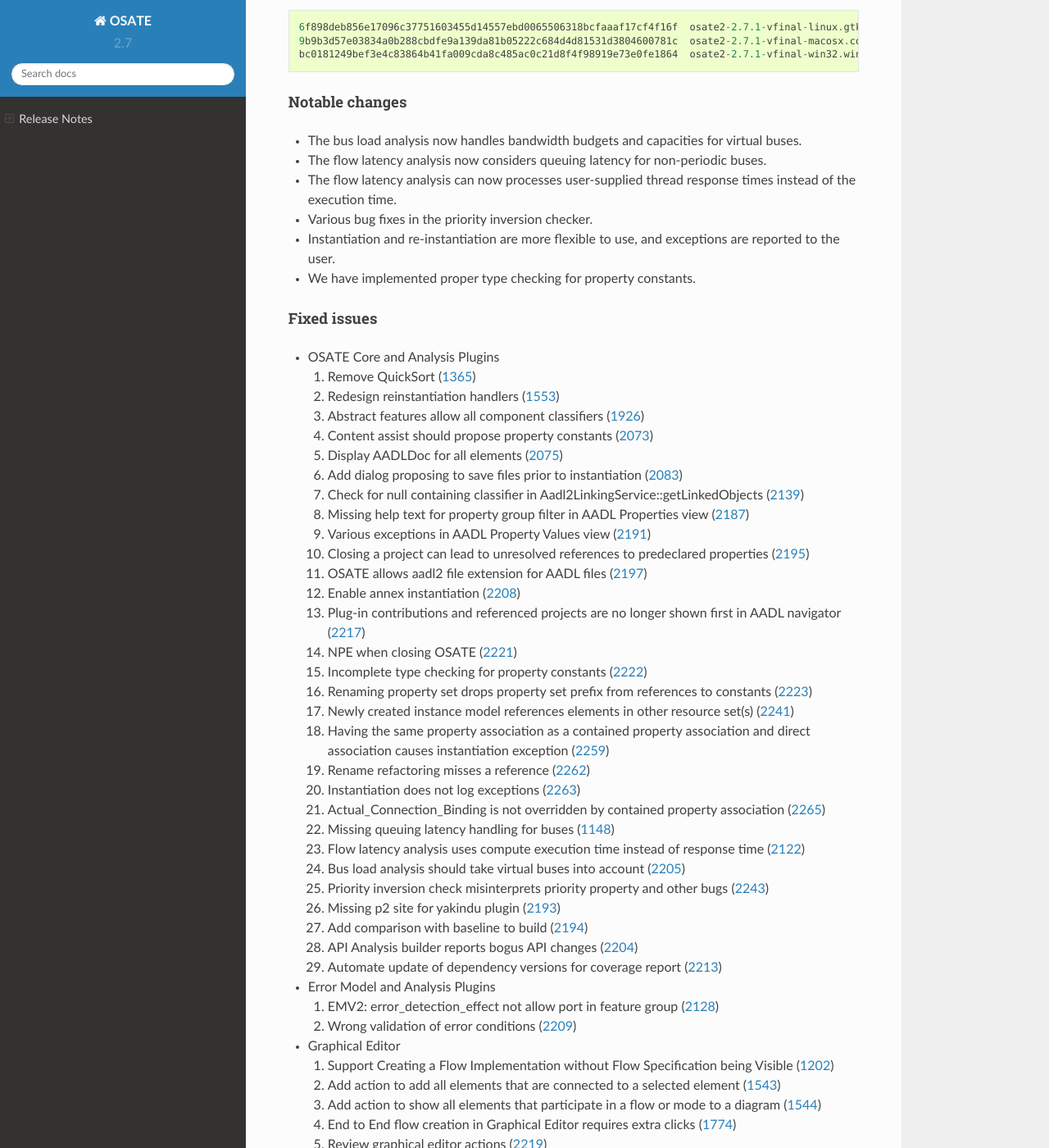
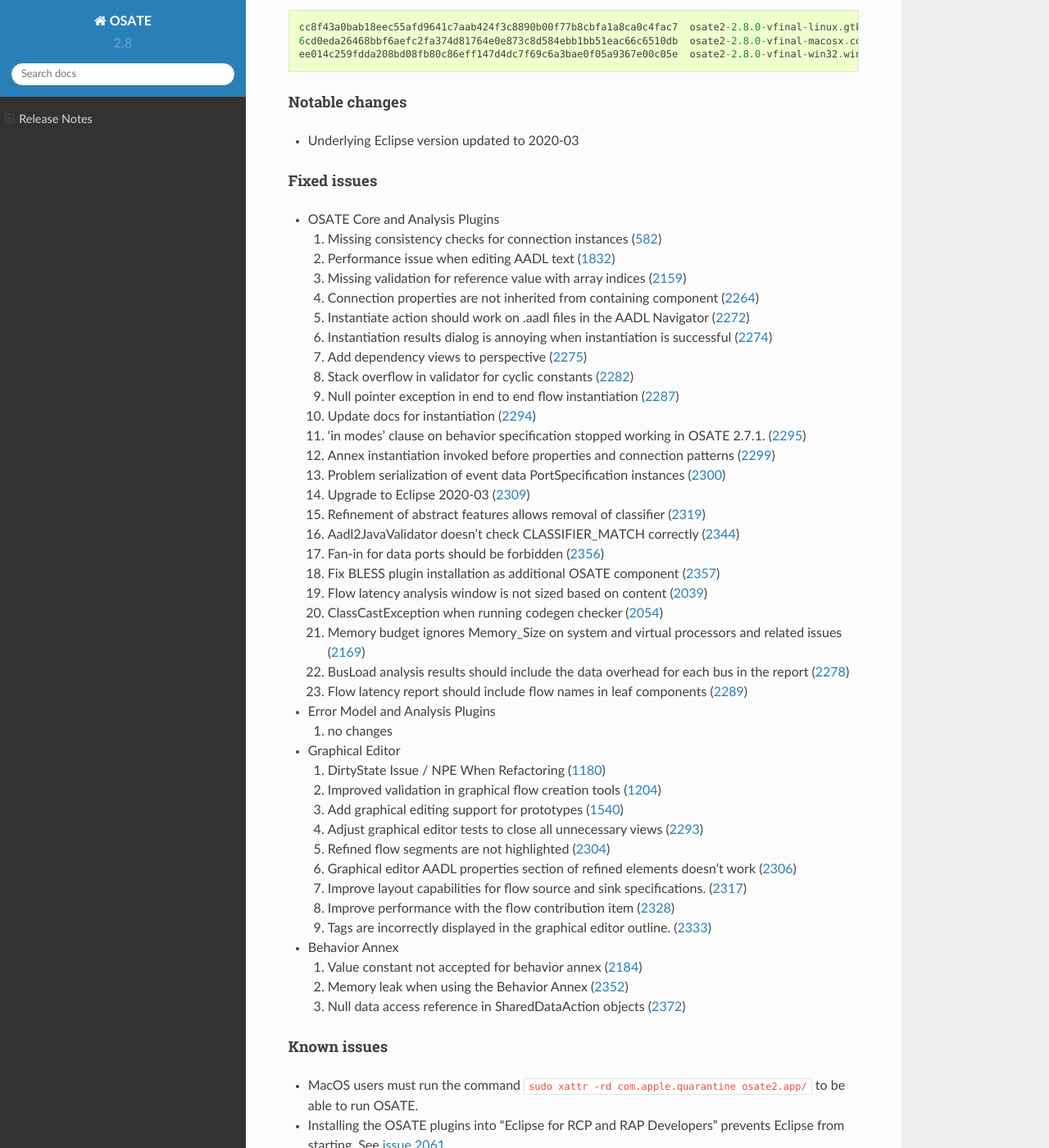
Before and after one commit to osate/website, a Sphinx documentation site: the page built from source/osate-releases.md, in a window 1280 px wide and 1400 px high, scrolled down 518 px. Shown: the whole window at 82% size. Built offline with Sphinx 7.4.7 and the Read the Docs theme 2.0.0, drawn with Linux system fonts in a browser that asks for light colours; some of the changed text lies outside the part shown.

Commit message:
Release 2.8.0

````diff
--- a/source/conf.py
+++ b/source/conf.py
@@ -65,9 +65,9 @@
 # built documents.
 #
 # The short X.Y version.
-version = u'2.7'
+version = u'2.8'
 # The full version, including alpha/beta/rc tags.
-release = u'2.7.1'
+release = u'2.8.0'
 
 # The language for content autogenerated by Sphinx. Refer to documentation
 # for a list of supported languages.
--- a/source/osate-releases.md
+++ b/source/osate-releases.md
@@ -1,6 +1,77 @@
 # Release Notes
 
 ## Stable Releases
+
+### Version 2.8.0
+
+#### Release
+
+  - **GIT tag**: 2.8.0-RELEASE
+  - **Release date**: July 9, 2020
+  - **Eclipse base version**: 2020-03
+  - **Java version**: Java 8
+  - **Eclipse Update-Site**: <http://osate-build.sei.cmu.edu/download/osate/stable/2.8.0/updates>
+  - **Download URL**: <http://osate-build.sei.cmu.edu/download/osate/stable/2.8.0/products>
+
+#### SHA256 Hashes for the downloads
+```
+cc8f43a0bab18eec55afd9641c7aab424f3c8890b00f77b8cbfa1a8ca0c4fac7  osate2-2.8.0-vfinal-linux.gtk.x86_64.tar.gz
+6cd0eda26468bbf6aefc2fa374d81764e0e873c8d584ebb1bb51eac66c6510db  osate2-2.8.0-vfinal-macosx.cocoa.x86_64.tar.gz
+ee014c259fdda208bd08fb80c86eff147d4dc7f69c6a3bae0f05a9367e00c05e  osate2-2.8.0-vfinal-win32.win32.x86_64.zip
+```
+
+#### Notable changes
+
+ * Underlying Eclipse version updated to 2020-03
+
+#### Fixed issues
+
+ * OSATE Core and Analysis Plugins
+    1. Missing consistency checks for connection instances ([582](https://github.com/osate/osate2/issues/582))
+    1. Performance issue when editing AADL text ([1832](https://github.com/osate/osate2/issues/1832))
+    1. Missing validation for reference value with array indices ([2159](https://github.com/osate/osate2/issues/2159))
+    1. Connection properties are not inherited from containing component ([2264](https://github.com/osate/osate2/issues/2264))
+    1. Instantiate action should work on .aadl files in the AADL Navigator ([2272](https://github.com/osate/osate2/issues/2272))
+    1. Instantiation results dialog is annoying when instantiation is successful ([2274](https://github.com/osate/osate2/issues/2274))
+    1. Add dependency views to perspective ([2275](https://github.com/osate/osate2/issues/2275))
+    1. Stack overflow in validator for cyclic constants ([2282](https://github.com/osate/osate2/issues/2282))
+    1. Null pointer exception in end to end flow instantiation ([2287](https://github.com/osate/osate2/issues/2287))
+    1. Update docs for instantiation ([2294](https://github.com/osate/osate2/issues/2294))
+    1. 'in modes' clause on behavior specification stopped working in OSATE 2.7.1. ([2295](https://github.com/osate/osate2/issues/2295))
+    1. Annex instantiation invoked before properties and connection patterns ([2299](https://github.com/osate/osate2/issues/2299))
+    1. Problem serialization of event data PortSpecification instances ([2300](https://github.com/osate/osate2/issues/2300))
+    1. Upgrade to Eclipse 2020-03 ([2309](https://github.com/osate/osate2/issues/2309))
+    1. Refinement of abstract features allows removal of classifier ([2319](https://github.com/osate/osate2/issues/2319))
+    1. Aadl2JavaValidator doesn't check CLASSIFIER_MATCH correctly ([2344](https://github.com/osate/osate2/issues/2344))
+    1. Fan-in for data ports should be forbidden ([2356](https://github.com/osate/osate2/issues/2356))
+    1. Fix BLESS plugin installation as additional OSATE component ([2357](https://github.com/osate/osate2/issues/2357))
+    1. Flow latency analysis window is not sized based on content ([2039](https://github.com/osate/osate2/issues/2039))
+    1. ClassCastException when running codegen checker ([2054](https://github.com/osate/osate2/issues/2054))
+    1. Memory budget ignores Memory_Size on system and virtual processors and related issues ([2169](https://github.com/osate/osate2/issues/2169))
+    1. BusLoad analysis results should include the data overhead for each bus in the report ([2278](https://github.com/osate/osate2/issues/2278))
+    1. Flow latency report should include flow names in leaf components ([2289](https://github.com/osate/osate2/issues/2289))
+ * Error Model and Analysis Plugins
+    1. no changes
+ * Graphical Editor
+    1. DirtyState Issue / NPE When Refactoring ([1180](https://github.com/osate/osate2/issues/1180))
+    1. Improved validation in graphical flow creation tools ([1204](https://github.com/osate/osate2/issues/1204))
+    1. Add graphical editing support for prototypes ([1540](https://github.com/osate/osate2/issues/1540))
+    1. Adjust graphical editor tests to close all unnecessary views ([2293](https://github.com/osate/osate2/issues/2293))
+    1. Refined flow segments are not highlighted ([2304](https://github.com/osate/osate2/issues/2304))
+    1. Graphical editor AADL properties section of refined elements doesn't work ([2306](https://github.com/osate/osate2/issues/2306))
+    1. Improve layout capabilities for flow source and sink specifications. ([2317](https://github.com/osate/osate2/issues/2317))
+    1. Improve performance with the flow contribution item ([2328](https://github.com/osate/osate2/issues/2328))
+    1. Tags are incorrectly displayed in the graphical editor outline. ([2333](https://github.com/osate/osate2/issues/2333))
+ * Behavior Annex
+    1. Value constant not accepted for behavior annex ([2184](https://github.com/osate/osate2/issues/2184))
+    1. Memory leak when using the Behavior Annex ([2352](https://github.com/osate/osate2/issues/2352))
+    1. Null data access reference in SharedDataAction objects ([2372](https://github.com/osate/osate2/issues/2372))
+
+#### Known issues
+
+ * MacOS users must run the command `sudo xattr -rd com.apple.quarantine osate2.app/` to be able to run OSATE.
+ * Installing the OSATE plugins into "Eclipse for RCP and RAP Developers" prevents Eclipse from starting. See [issue 2061](https://github.com/osate/osate2/issues/2061).
+ * Resolute and AGREE are no longer integrated. The versions included in OSATE 2.3.7 can be installed into OSATE 2.8.0 from <http://osate-build.sei.cmu.edu/download/osate/stable/2.3.7/updates>.
 
 ### Version 2.7.1
 
````
